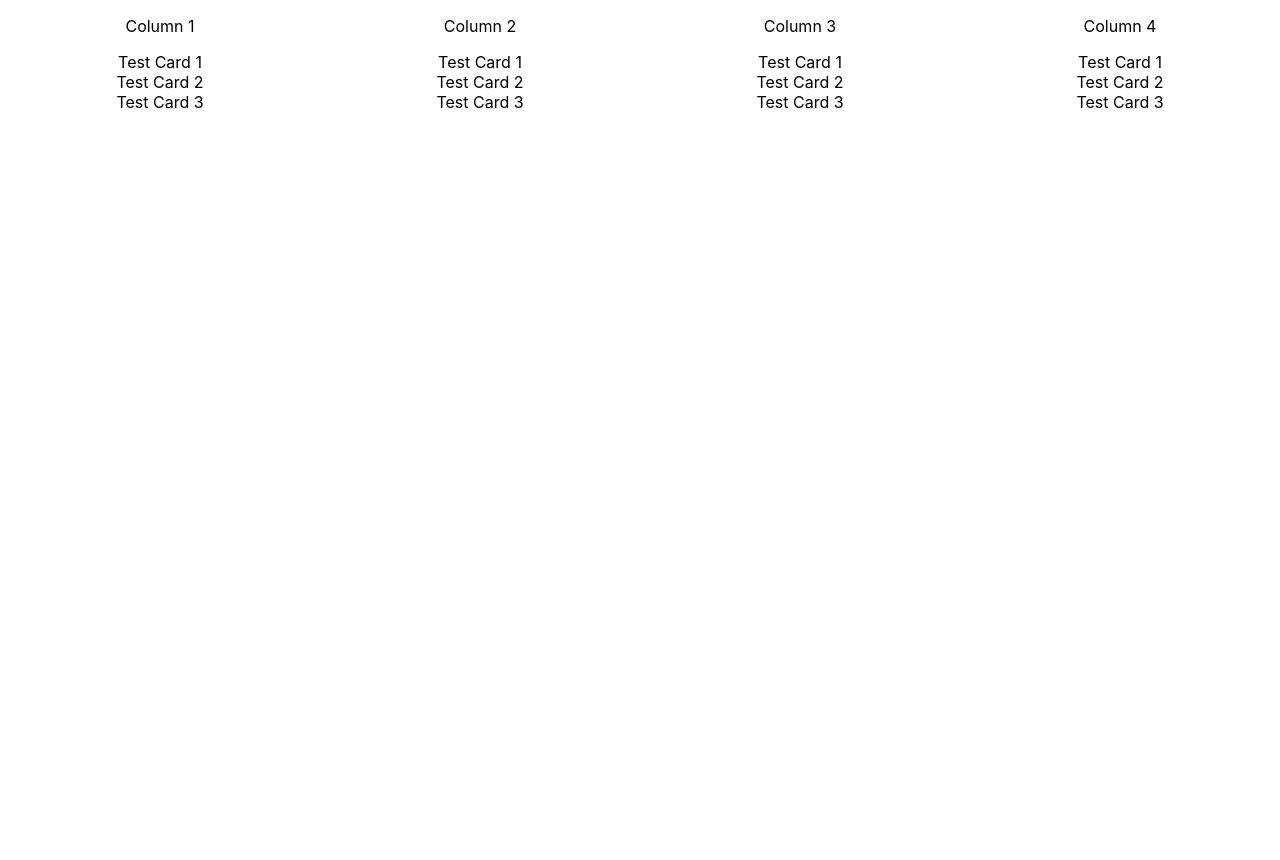
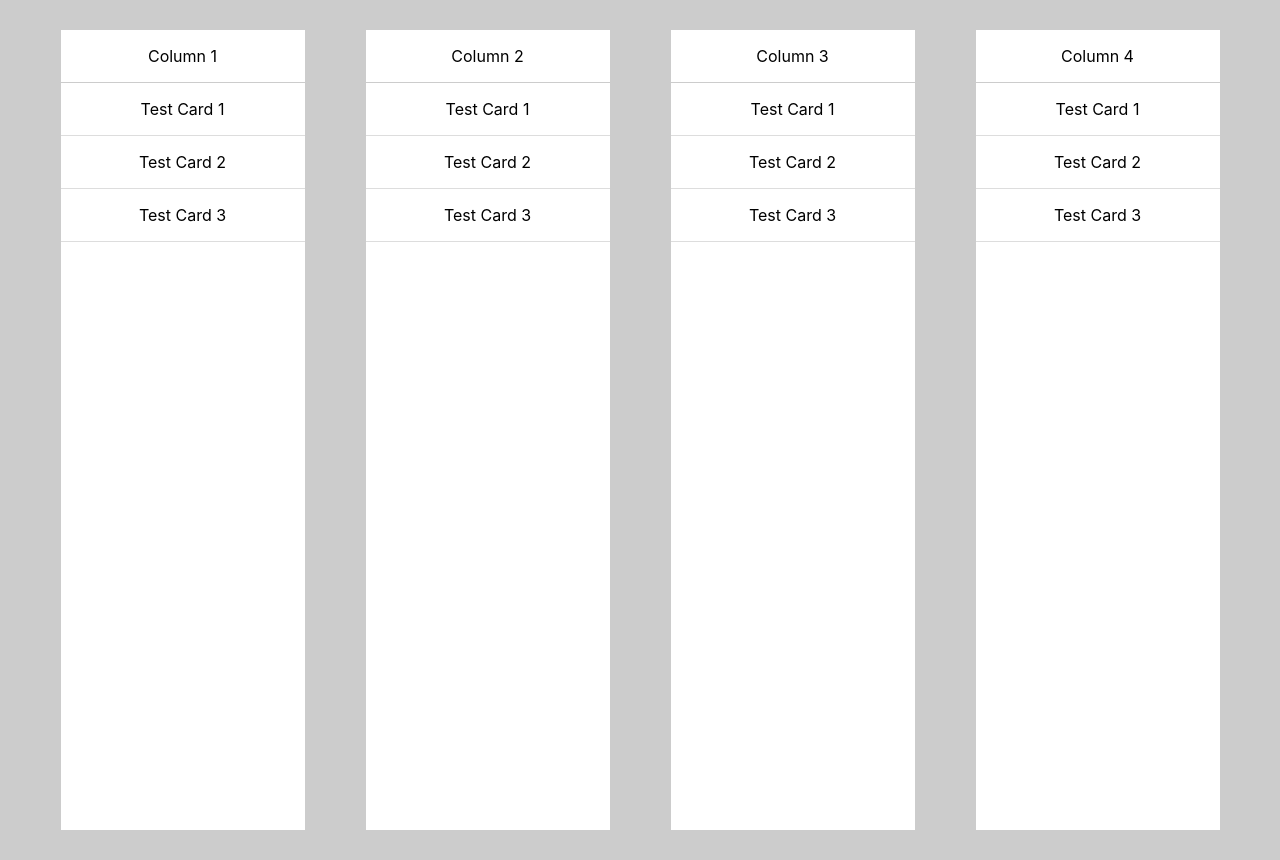
Before and after one commit to cjmarsh725/kanban, a React (Create React App) app in the folder board/: page / in a window 1280 px wide. Before the commit the page ends 800 px from the top, so only its background shows below. Built offline with nearby package versions, Linux system fonts and the light colour scheme.

Commit message:
initial styling

```diff
--- a/board/src/components/Board/Board.css
+++ b/board/src/components/Board/Board.css
@@ -1,4 +1,7 @@
 .board-container {
   display: flex;
   justify-content: space-around;
+  background-color: #ccc;
+  height: 100vh;
+  padding: 30px;
 }
--- a/board/src/components/Card/Card.css
+++ b/board/src/components/Card/Card.css
@@ -0,0 +1,6 @@
+.card-container {
+  border-bottom: 1px solid #ddd;
+  width: 100%;
+  display: flex;
+  justify-content: center;
+}
--- a/board/src/components/Card/Card.js
+++ b/board/src/components/Card/Card.js
@@ -1,7 +1,10 @@
 import React from 'react';
+import './Card.css'
 
 export default function Card(props) {
   return (
-    <div>{props.content}</div>
+    <div className="card-container">
+      <p>{props.content}</p>
+    </div>
   );
 }
--- a/board/src/components/Column/Column.css
+++ b/board/src/components/Column/Column.css
@@ -2,4 +2,13 @@
   display: flex;
   flex-direction: column;
   align-items: center;
+  background-color: white;
+  width: 20%;
 }
+
+.column-title {
+  border-bottom: 1px solid #ccc;
+  width: 100%;
+  display: flex;
+  justify-content: center;
+}
--- a/board/src/components/Column/Column.js
+++ b/board/src/components/Column/Column.js
@@ -10,7 +10,9 @@ class Column extends Component {
   render() {
     return (
       <div className="column-container">
-        <p>{this.props.title}</p>
+        <div className="column-title">
+          <p>{this.props.title}</p>
+        </div>
         {this.props.cards.map(c => <Card content={c} index={this.props.index} swap={this.props.swap} />)}
       </div>
     )
```
